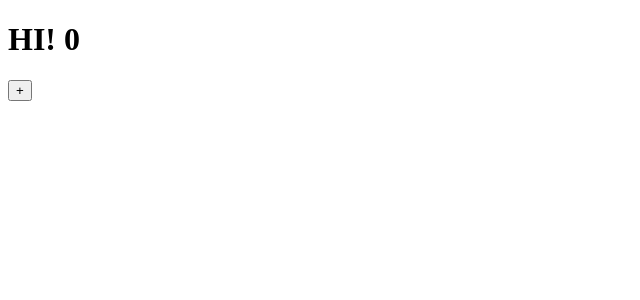
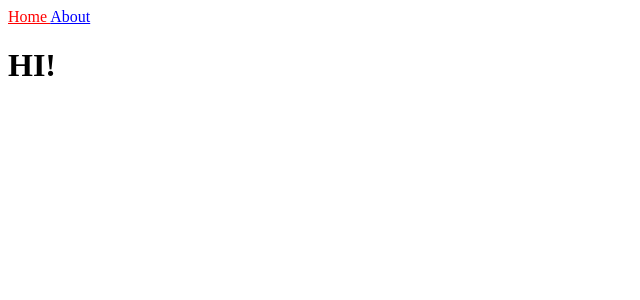
Before and after one commit to bagger3025/Nextjs, a Next.js app: page / in a window 1280 px wide. Shown: the top 300 px of the page, without its empty margins (0-640 px from the left). Built offline with nearby package versions, Linux system fonts and the light colour scheme.

Commit message:
1-3. Routing
Link tag, useRouter hook

```diff
--- /dev/null
+++ b/components/NavBar.js
@@ -0,0 +1,12 @@
+import Link from "next/link";
+import { useRouter } from "next/router";
+
+export default function NavBar(){
+    const router = useRouter();
+    // console.log(router);
+
+    return <nav>
+        <Link href="/"><a style={{color: router.pathname === "/" ? "red" : "blue"}}> Home </a></Link>
+        <Link href="/about"><a style={{color: router.pathname === "/about" ? "red" : "blue"}}> About </a></Link>
+    </nav>
+}
--- a/pages/index.js
+++ b/pages/index.js
@@ -1,12 +1,8 @@
-import {useState} from 'react';
+import NavBar from "../components/NavBar";
 
 export default function IndexPage() {
-  const [counter, setCounter] = useState(0);
-
     return <div>
-      <h1>
-        HI! {counter}
-      </h1>
-      <button onClick={()=>setCounter(prev => prev + 1)}>+</button>
+      <NavBar />
+      <h1>HI!</h1>
     </div>
 }
```
Also changed, not shown: pages/about.js (+6 -1 lines), 1 other file (tests, documents, lock files or other folders).
